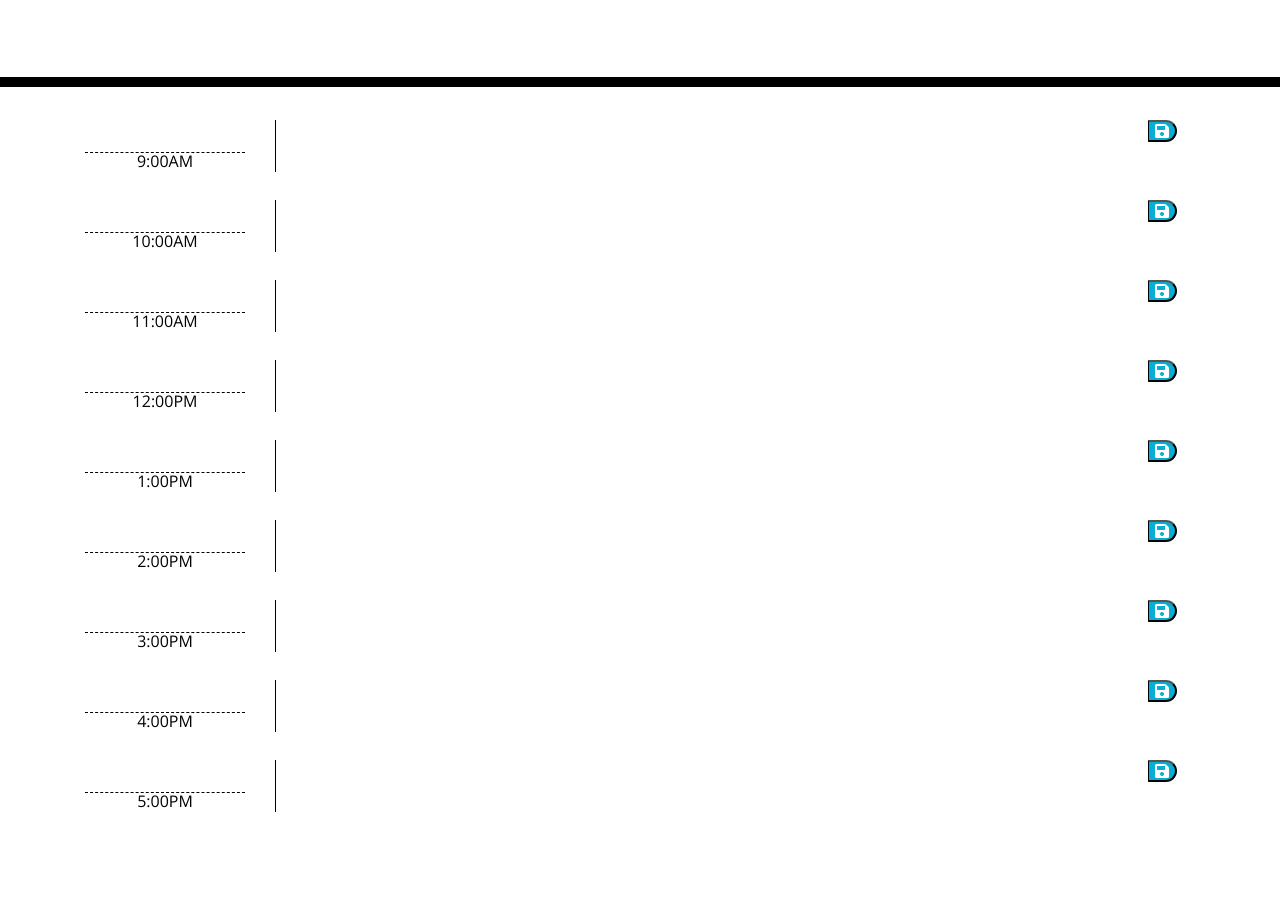
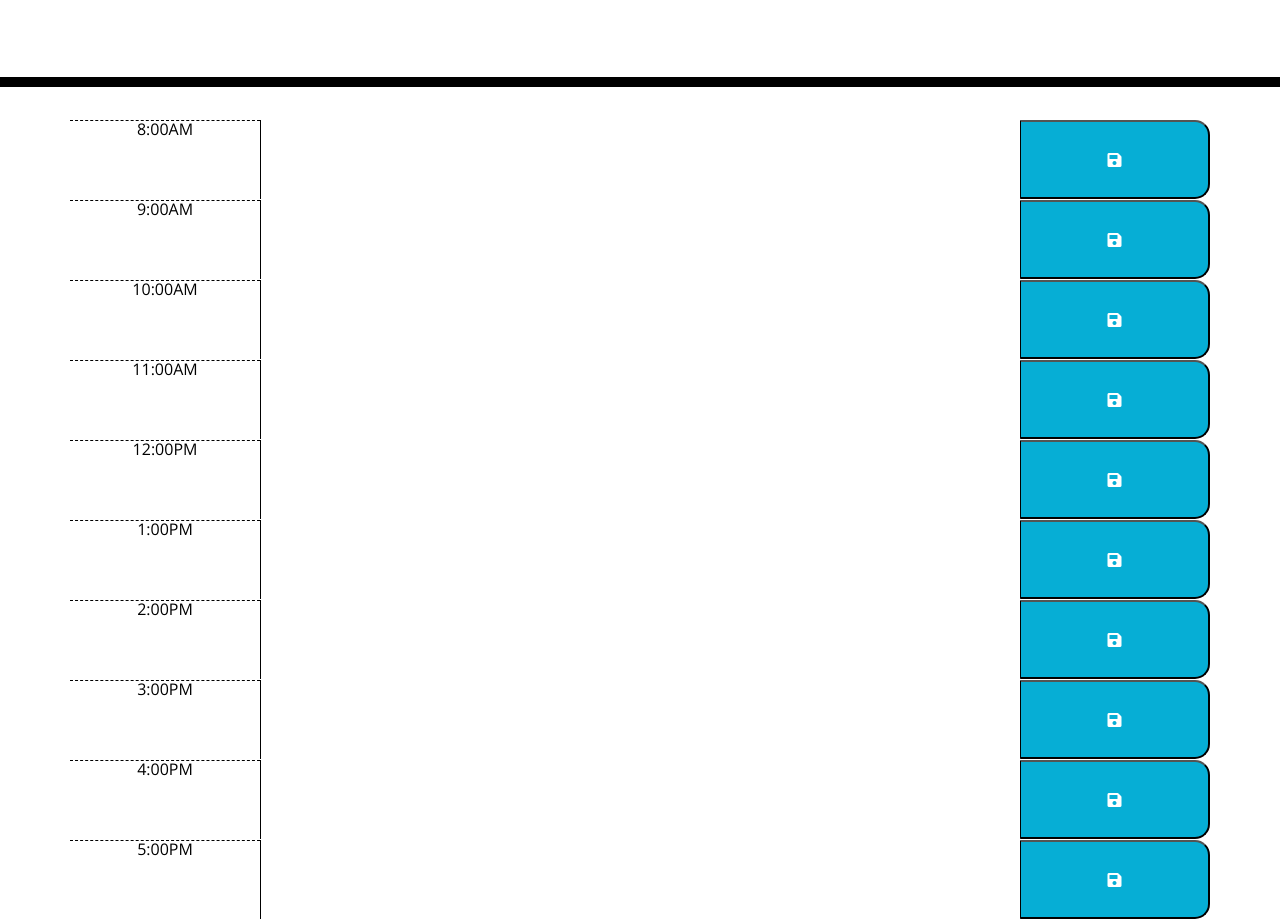
Before and after one commit to Bwogi/work-day-scheduler, a plain HTML site: page index.html in a window 1280 px wide. Shown: the part 181-1100 px from the top of the page. Before the commit the page ends 1025 px from the top, so only its background shows below. Drawn offline with nearby package versions, Linux system fonts and the light colour scheme.

Commit message:
updated structure

```diff
--- a/index.html
+++ b/index.html
@@ -20,68 +20,55 @@
     </header>
     <div class="container">
         <!-- Timeblocks go here -->
-        <div class="row time-block 9-am">
-            <div class="col-2">
-                <div class="hour">9:00AM</div>
-            </div>
-            <div class="col-9"><textarea name="" id="" cols="30" class="description col-12"></textarea></div>
-            <div class="col-1"><button class="saveBtn"><i class="fas fa-save"></i></button></div>
+        <div id="8-am" class="row time-block">
+            <div class="col-2 hour">8:00AM</div>
+            <textarea class="col-8 description"></textarea>
+            <button class="saveBtn col-2"><i class="fas fa-save"></i></button>
         </div>
-        <div class="row time-block 10-am">
-            <div class="col-2">
-                <div class="hour">10:00AM</div>
-            </div>
-            <div class="col-9"><textarea name="" id="" cols="30" class="description col-12"></textarea></div>
-            <div class="col-1"><button class="saveBtn"><i class="fas fa-save"></i></button></div>
+        <div id="9-am" class="row time-block">
+            <div class="col-2 hour">9:00AM</div>
+            <textarea class="col-8 description"></textarea>
+            <button class="saveBtn col-2"><i class="fas fa-save"></i></button>
         </div>
-        <div class="row time-block 11-am">
-            <div class="col-2">
-                <div class="hour">11:00AM</div>
-            </div>
-            <div class="col-9"><textarea name="" id="" cols="30" class="description col-12"></textarea></div>
-            <div class="col-1"><button class="saveBtn"><i class="fas fa-save"></i></button></div>
+        <div id="10-am" class="row time-block">
+            <div class="col-2 hour">10:00AM</div>
+            <textarea class="col-8 description"></textarea>
+            <button class="saveBtn col-2"><i class="fas fa-save"></i></button>
         </div>
-        <div class="row time-block 12-pm">
-            <div class="col-2">
-                <div class="hour">12:00PM</div>
-            </div>
-            <div class="col-9"><textarea name="" id="" cols="30" class="description col-12"></textarea></div>
-            <div class="col-1"><button class="saveBtn"><i class="fas fa-save"></i></button></div>
+        <div id="11-am" class="row time-block">
+            <div class="col-2 hour">11:00AM</div>
+            <textarea class="col-8 description"></textarea>
+            <button class="saveBtn col-2"><i class="fas fa-save"></i></button>
         </div>
-        <div class="row time-block 1-pm">
-            <div class="col-2">
-                <div class="hour">1:00PM</div>
-            </div>
-            <div class="col-9"><textarea name="" id="" cols="30" class="description col-12"></textarea></div>
-            <div class="col-1"><button class="saveBtn"><i class="fas fa-save"></i></button></div>
+        <div id="12-pm" class="row time-block">
+            <div class="col-2 hour">12:00PM</div>
+            <textarea class="col-8 description"></textarea>
+            <button class="saveBtn col-2"><i class="fas fa-save"></i></button>
         </div>
-        <div class="row time-block 2-pm">
-            <div class="col-2">
-                <div class="hour">2:00PM</div>
-            </div>
-            <div class="col-9"><textarea name="" id="" cols="30" class="description col-12"></textarea></div>
-            <div class="col-1"><button class="saveBtn"><i class="fas fa-save"></i></button></div>
+        <div id="1-pm" class="row time-block">
+            <div class="col-2 hour">1:00PM</div>
+            <textarea class="col-8 description"></textarea>
+            <button class="saveBtn col-2"><i class="fas fa-save"></i></button>
         </div>
-        <div class="row time-block 3-pm">
-            <div class="col-2">
-                <div class="hour">3:00PM</div>
-            </div>
-            <div class="col-9"><textarea name="" id="" cols="30" class="description col-12"></textarea></div>
-            <div class="col-1"><button class="saveBtn"><i class="fas fa-save"></i></button></div>
+        <div id="2-pm" class="row time-block">
+            <div class="col-2 hour">2:00PM</div>
+            <textarea class="col-8 description"></textarea>
+            <button class="saveBtn col-2"><i class="fas fa-save"></i></button>
         </div>
-        <div class="row time-block 4-pm">
-            <div class="col-2">
-                <div class="hour">4:00PM</div>
-            </div>
-            <div class="col-9"><textarea name="" id="" cols="30" class="description col-12"></textarea></div>
-            <div class="col-1"><button class="saveBtn"><i class="fas fa-save"></i></button></div>
+        <div id="3-pm" class="row time-block">
+            <div class="col-2 hour">3:00PM</div>
+            <textarea class="col-8 description"></textarea>
+            <button class="saveBtn col-2"><i class="fas fa-save"></i></button>
         </div>
-        <div class="row time-block 5-pm">
-            <div class="col-2">
-                <div class="hour">5:00PM</div>
-            </div>
-            <div class="col-9"><textarea name="" id="" cols="30" class="description col-12"></textarea></div>
-            <div class="col-1"><button class="saveBtn"><i class="fas fa-save"></i></button></div>
+        <div id="4-pm" class="row time-block">
+            <div class="col-2 hour">4:00PM</div>
+            <textarea class="col-8 description"></textarea>
+            <button class="saveBtn col-2"><i class="fas fa-save"></i></button>
+        </div>
+        <div id="5-pm" class="row time-block">
+            <div class="col-2 hour">5:00PM</div>
+            <textarea class="col-8 description"></textarea>
+            <button class="saveBtn col-2"><i class="fas fa-save"></i></button>
         </div>
     </div>
 
```
